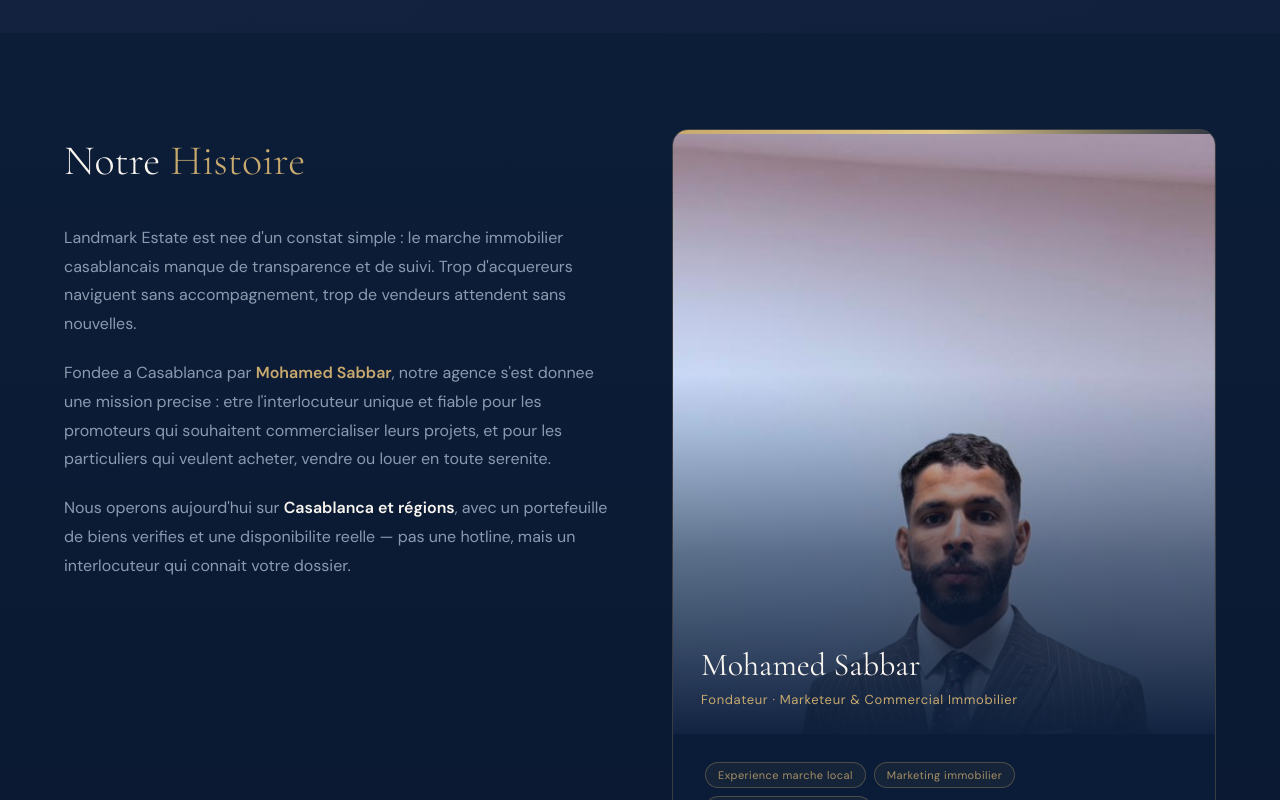
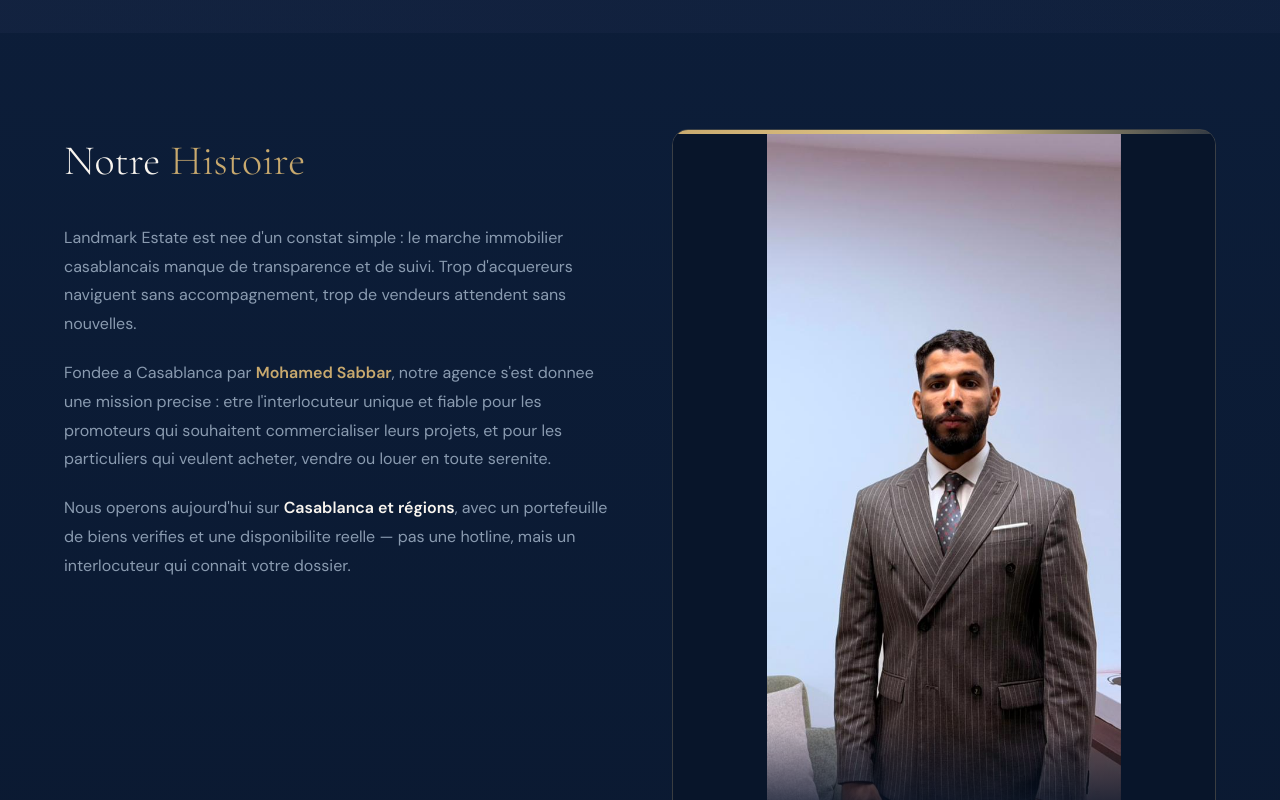
Before and after one commit to SIDKUMAMINE/Immobilier-projet, a Next.js app in the folder sabbar-frontend/: page /a-propos in a window 1280 px wide. Shown: the part 460-1260 px from the top of the page. Built offline with nearby package versions, Linux system fonts and the light colour scheme.

Commit message:
pic2.tgve

```diff
--- a/sabbar-frontend/app/a-propos/page.tsx
+++ b/sabbar-frontend/app/a-propos/page.tsx
@@ -75,17 +75,16 @@ export default function AProposPage() {
               <div style={{ height: '4px', background: 'linear-gradient(90deg, #C8A96E 0%, #E2C98A 50%, rgba(200,169,110,0.2) 100%)' }} />
 
               <div style={{ background: 'rgba(13, 31, 60, 0.6)' }}>
-
-                {/* ── Zone photo avec dégradé et nom superposés ── */}
+{/* ── Zone photo avec dégradé et nom superposés ── */}
                 <div
                   style={{
                     position: 'relative',
                     width: '100%',
-                    height: '600px',
+                    height: '750px',
                     overflow: 'hidden',
+                    background: '#08152A',
                   }}
                 >
-                  {/* Photo — SEUL src à changer si tu renommes autrement */}
                   <Image
                     src="/med-pic-propos.jpeg"
                     alt="Mohamed Sabbar"
@@ -94,22 +93,26 @@ export default function AProposPage() {
                     quality={100}
                     sizes="(max-width: 768px) 100vw, 700px"
                     style={{
-                      objectFit: 'cover',
+                      objectFit: 'contain',
                       objectPosition: 'center top',
+                      filter: 'none',
                     }}
                   />
 
-                  {/* Dégradé en bas de la photo */}
+                  {/* Dégradé uniquement tout en bas pour le nom */}
                   <div
                     style={{
                       position: 'absolute',
-                      inset: 0,
-                      background: 'linear-gradient(to top, rgba(13,31,60,0.98) 0%, rgba(13,31,60,0.6) 30%, transparent 60%)',
+                      left: 0,
+                      right: 0,
+                      bottom: 0,
+                      height: '160px',
+                      background: 'linear-gradient(to top, rgba(8,21,42,1) 0%, rgba(8,21,42,0.9) 40%, transparent 100%)',
                       zIndex: 1,
                     }}
                   />
 
-                  {/* Nom + titre par-dessus le dégradé */}
+                  {/* Nom + titre */}
                   <div
                     style={{
                       position: 'absolute',
```
Also changed, not shown: sabbar-frontend/public/med pic prpoes2.0.jpeg (deleted).
